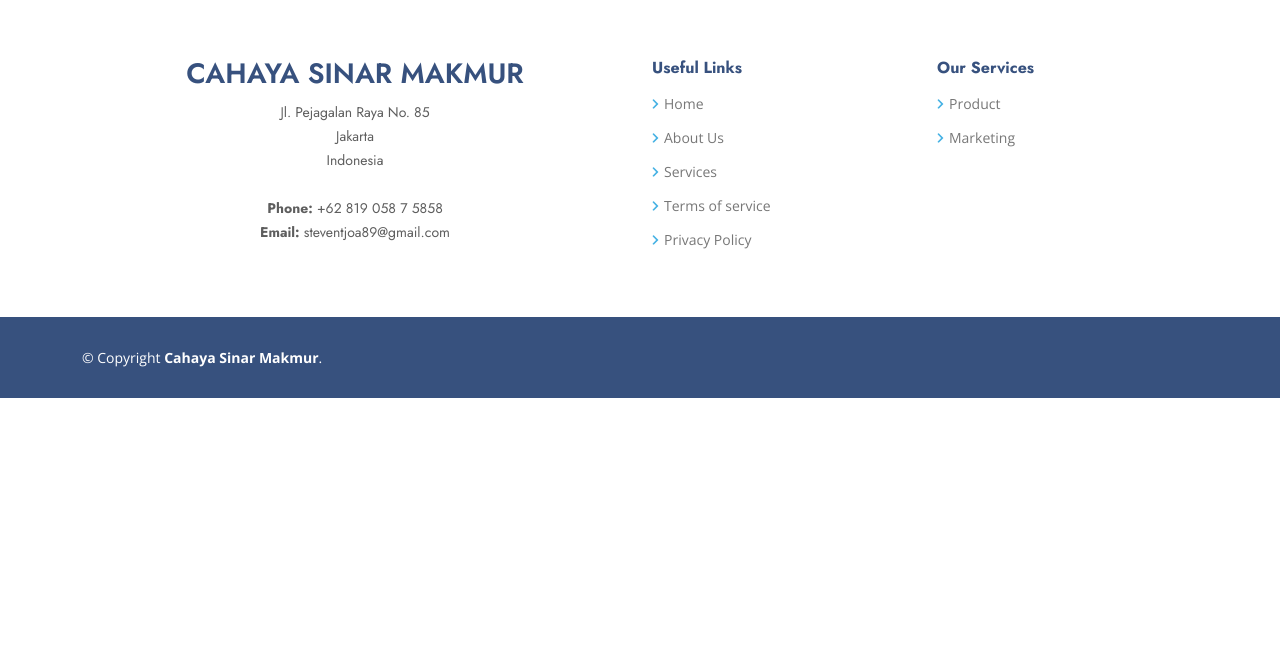
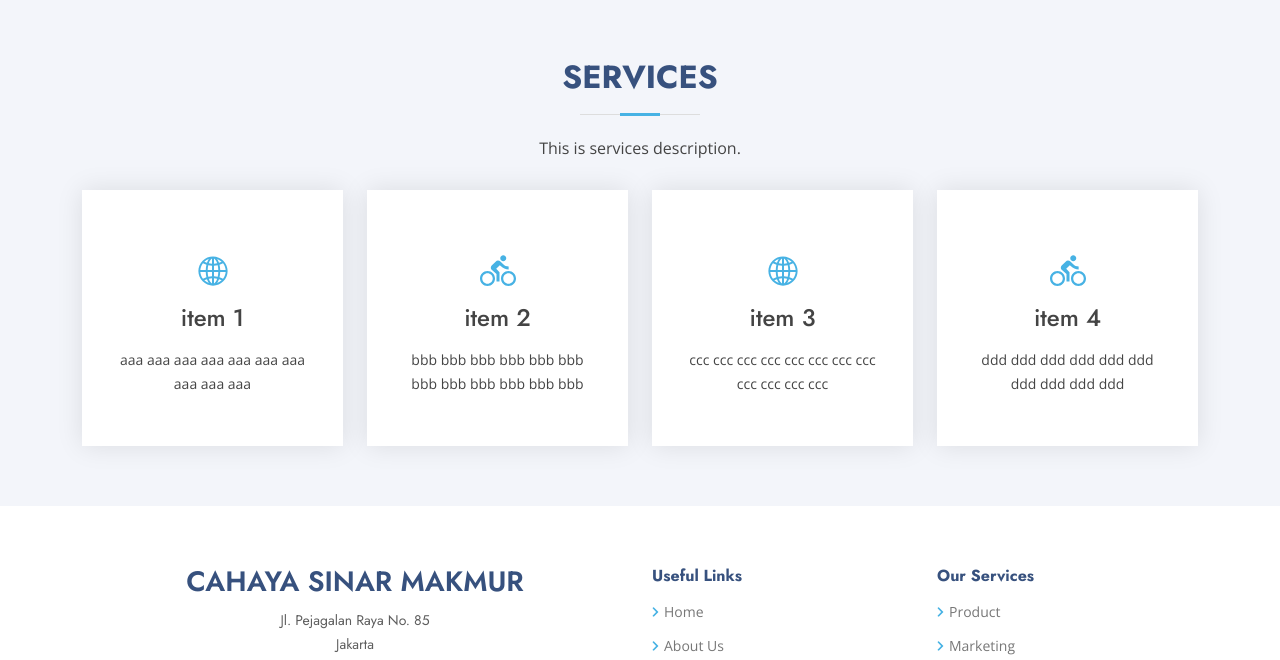
Before and after one commit to steventjoa89/cahaya-sinar-makmur, a React (Create React App) app: page / in a window 1280 px wide. Shown: the part 1750-2410 px from the top of the page. Before the commit the page ends 2148 px from the top, so only its background shows below. Built offline with nearby package versions, Linux system fonts and the light colour scheme.

Commit message:
services done.

```diff
--- /dev/null
+++ b/src/components/Services.js
@@ -0,0 +1,35 @@
+import React from "react";
+import { SERVICES_DESCRIPTION, SERVICES_ITEMS } from "../data/info";
+
+function Services() {
+  return (
+    <section id="services" className="services section-bg">
+      <div className="container" data-aos="fade-up">
+        <div className="section-title">
+          <h2>Services</h2>
+          <p>{SERVICES_DESCRIPTION}</p>
+        </div>
+
+        <div className="row">
+          {SERVICES_ITEMS.map((service, i) => (
+            <div
+              className="col-xl-3 col-md-6 d-flex align-items-stretch"
+              data-aos="zoom-in"
+              data-aos-delay="100"
+            >
+              <div className="icon-box">
+                <div className="icon">
+                  <div className="icon-service">{service.icon}</div>
+                </div>
+                <h4>{service.title}</h4>
+                <p>{service.description}</p>
+              </div>
+            </div>
+          ))}
+        </div>
+      </div>
+    </section>
+  );
+}
+
+export default Services;
--- a/src/data/info.js
+++ b/src/data/info.js
@@ -1,3 +1,6 @@
+import { IoIosGlobe } from "react-icons/io";
+import { MdDirectionsBike } from "react-icons/md";
+
 export const COMPANY_NAME = "Cahaya Sinar Makmur";
 export const COMPANY_ADDRESS = "Jl. Pejagalan Raya No. 85";
 export const COMPANY_ADDRESS_2 = "Jakarta";
@@ -44,6 +47,30 @@ export const WHY_US_POINTS = [
   },
 ];
 
+export const SERVICES_DESCRIPTION = "This is services description.";
+export const SERVICES_ITEMS = [
+  {
+    icon: <IoIosGlobe />,
+    title: "item 1",
+    description: "aaa aaa aaa aaa aaa aaa aaa aaa aaa aaa",
+  },
+  {
+    icon: <MdDirectionsBike />,
+    title: "item 2",
+    description: "bbb bbb bbb bbb bbb bbb bbb bbb bbb bbb bbb bbb",
+  },
+  {
+    icon: <IoIosGlobe />,
+    title: "item 3",
+    description: "ccc ccc ccc ccc ccc ccc ccc ccc ccc ccc ccc ccc",
+  },
+  {
+    icon: <MdDirectionsBike />,
+    title: "item 4",
+    description: "ddd ddd ddd ddd ddd ddd ddd ddd ddd ddd",
+  },
+];
+
 export const USEFUL_LINKS = [
   { name: "Home", link: "/" },
   { name: "About Us", link: "/about-us" },
--- a/src/index.css
+++ b/src/index.css
@@ -852,7 +852,7 @@ section {
   margin-bottom: 10px;
 }
 
-.services .icon-box .icon i {
+.services .icon-box .icon .icon-service {
   color: #47b2e4;
   font-size: 36px;
   transition: 0.3s;
--- a/src/pages/Home/index.js
+++ b/src/pages/Home/index.js
@@ -5,6 +5,7 @@ import Hero from "../../components/Hero";
 import Clients from "../../components/Clients";
 import AboutUs from "../../components/AboutUs";
 import WhyUs from "../../components/WhyUs";
+import Services from "../../components/Services";
 
 function HomePage() {
   return (
@@ -15,6 +16,7 @@ function HomePage() {
         <Clients />
         <AboutUs />
         <WhyUs />
+        <Services />
       </div>
       <Footer />
     </>
```
